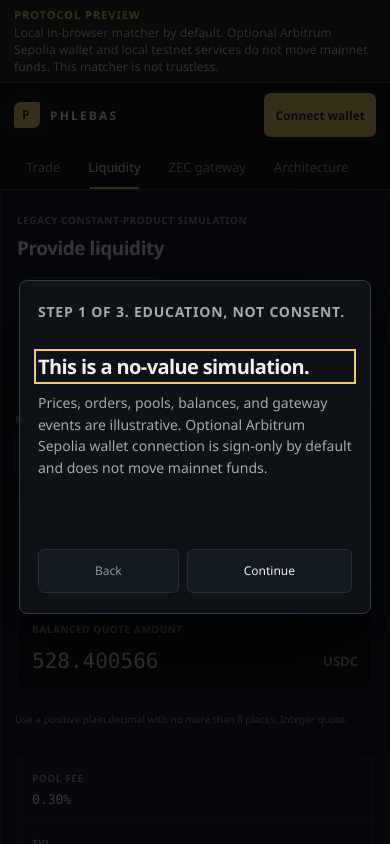
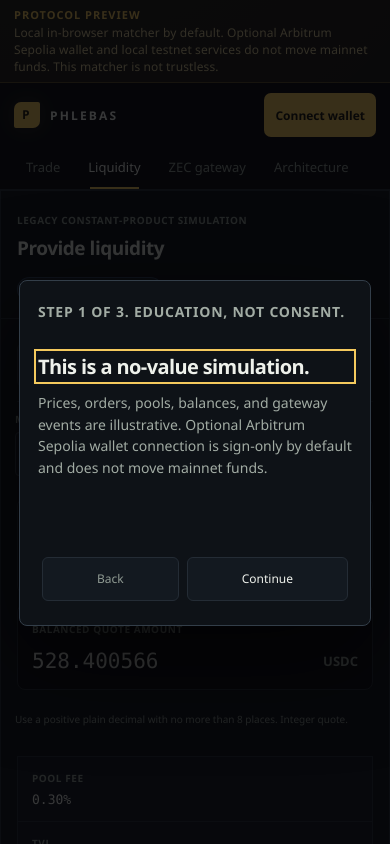
Before and after one commit to EauDoon/Phlebas, a Next.js app: page /liquidity in a window 390 px wide. Shown: the top 844 px of the page. Built offline with nearby package versions, Linux system fonts and the light colour scheme.

Commit message:
fix: pad education tourNav so the Continue 2px ring stays unclipped

```diff
--- a/src/components/terminal.module.css
+++ b/src/components/terminal.module.css
@@ -1624,7 +1624,7 @@ a.skipLink:focus-visible {
     position: sticky;
     bottom: 0;
     background: var(--surface);
-    padding-bottom: 4px;
+    padding: 8px 4px;
   }
 
   .educationDialog .tourNav button {
```
